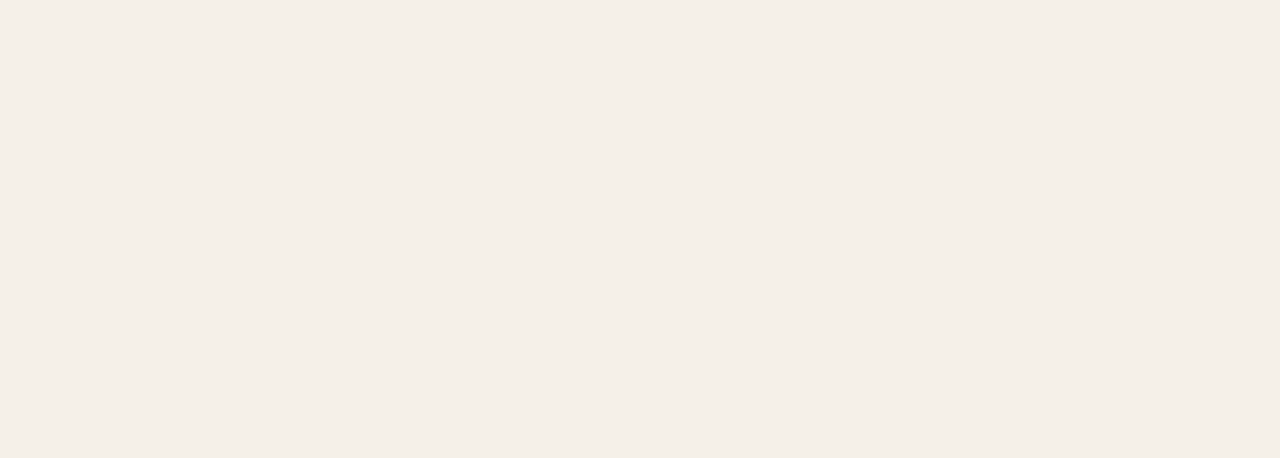
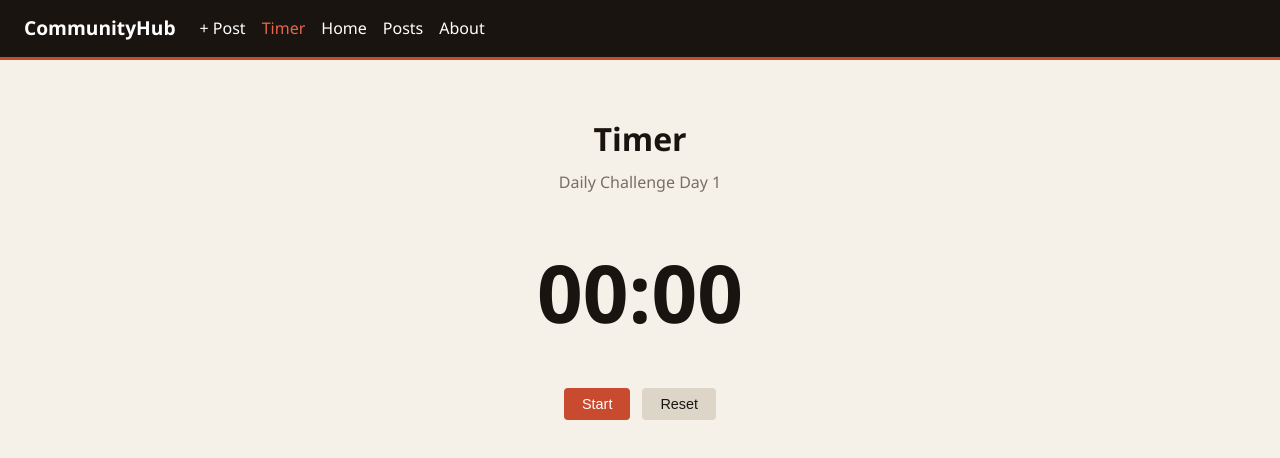
Before and after one commit to Mshi-dev15/iyf-s10-week-09-Mshi-dev15, a React (Vite) app: page /timer in a window 1280 px wide. Before the commit this address had no page. Shown: the top 458 px of the page. Built offline with nearby package versions, Linux system fonts and the light colour scheme.

Commit message:
Daily Challenge Day 1 - Timer with useEffect interval and cleanup

```diff
--- a/src/App.jsx
+++ b/src/App.jsx
@@ -5,6 +5,7 @@ import About from './pages/About'
 import Posts from './pages/Posts'
 import PostDetail from './pages/PostDetail'
 import CreatePost from './pages/CreatePost'
+import Timer from './daily-challenges/Day1-Timer'
 
 function App() {
   return (
@@ -15,6 +16,7 @@ function App() {
         <Route path="posts" element={<Posts />} />
         <Route path="posts/:postId" element={<PostDetail />} />
         <Route path="create" element={<CreatePost />} />
+        <Route path="timer" element={<Timer />} />
       </Route>
     </Routes>
   )
--- a/src/components/Layout/Layout.jsx
+++ b/src/components/Layout/Layout.jsx
@@ -7,6 +7,7 @@ function Layout() {
         <span style={{ color: 'white', fontWeight: 'bold', fontSize: '1.2rem' }}>CommunityHub</span>
         <nav style={{ display: 'flex', gap: '16px' }}>
           <NavLink to="/create" style={({ isActive }) => ({ color: isActive ? '#e8654a' : 'white', textDecoration: 'none' })}>+ Post</NavLink>
+          <NavLink to="/timer" style={({ isActive }) => ({ color: isActive ? '#e8654a' : 'white', textDecoration: 'none' })}>Timer</NavLink>
           <NavLink to="/" end style={({ isActive }) => ({ color: isActive ? '#e8654a' : 'white', textDecoration: 'none' })}>Home</NavLink>
           <NavLink to="/posts" style={({ isActive }) => ({ color: isActive ? '#e8654a' : 'white', textDecoration: 'none' })}>Posts</NavLink>
           <NavLink to="/about" style={({ isActive }) => ({ color: isActive ? '#e8654a' : 'white', textDecoration: 'none' })}>About</NavLink>
--- /dev/null
+++ b/src/daily-challenges/Day1-Timer.jsx
@@ -0,0 +1,51 @@
+import { useState, useEffect } from 'react'
+
+function Timer() {
+  const [elapsed,   setElapsed]   = useState(0)
+  const [isRunning, setIsRunning] = useState(false)
+
+  useEffect(() => {
+    if (!isRunning) return
+
+    const interval = setInterval(() => {
+      setElapsed(prev => prev + 1)
+    }, 1000)
+
+    // Cleanup: stops the interval when isRunning becomes false
+    return () => clearInterval(interval)
+
+  }, [isRunning])
+
+  const format = (secs) => {
+    const m = String(Math.floor(secs / 60)).padStart(2, '0')
+    const s = String(secs % 60).padStart(2, '0')
+    return `${m}:${s}`
+  }
+
+  const handleReset = () => {
+    setIsRunning(false)
+    setElapsed(0)
+  }
+
+  return (
+    <div style={{ textAlign: 'center', padding: '60px 20px' }}>
+      <h1>Timer</h1>
+      <p style={{ color: '#7a6e64', marginBottom: '32px' }}>Daily Challenge Day 1</p>
+
+      <div style={{ fontSize: '5rem', fontWeight: 'bold', color: isRunning ? '#c84b2f' : '#1a1410', marginBottom: '32px' }}>
+        {format(elapsed)}
+      </div>
+
+      <div style={{ display: 'flex', gap: '12px', justifyContent: 'center' }}>
+        <button onClick={() => setIsRunning(r => !r)}>
+          {isRunning ? 'Pause' : elapsed > 0 ? 'Resume' : 'Start'}
+        </button>
+        <button onClick={handleReset} style={{ background: '#ddd5c8', color: '#1a1410' }}>
+          Reset
+        </button>
+      </div>
+    </div>
+  )
+}
+
+export default Timer
```
